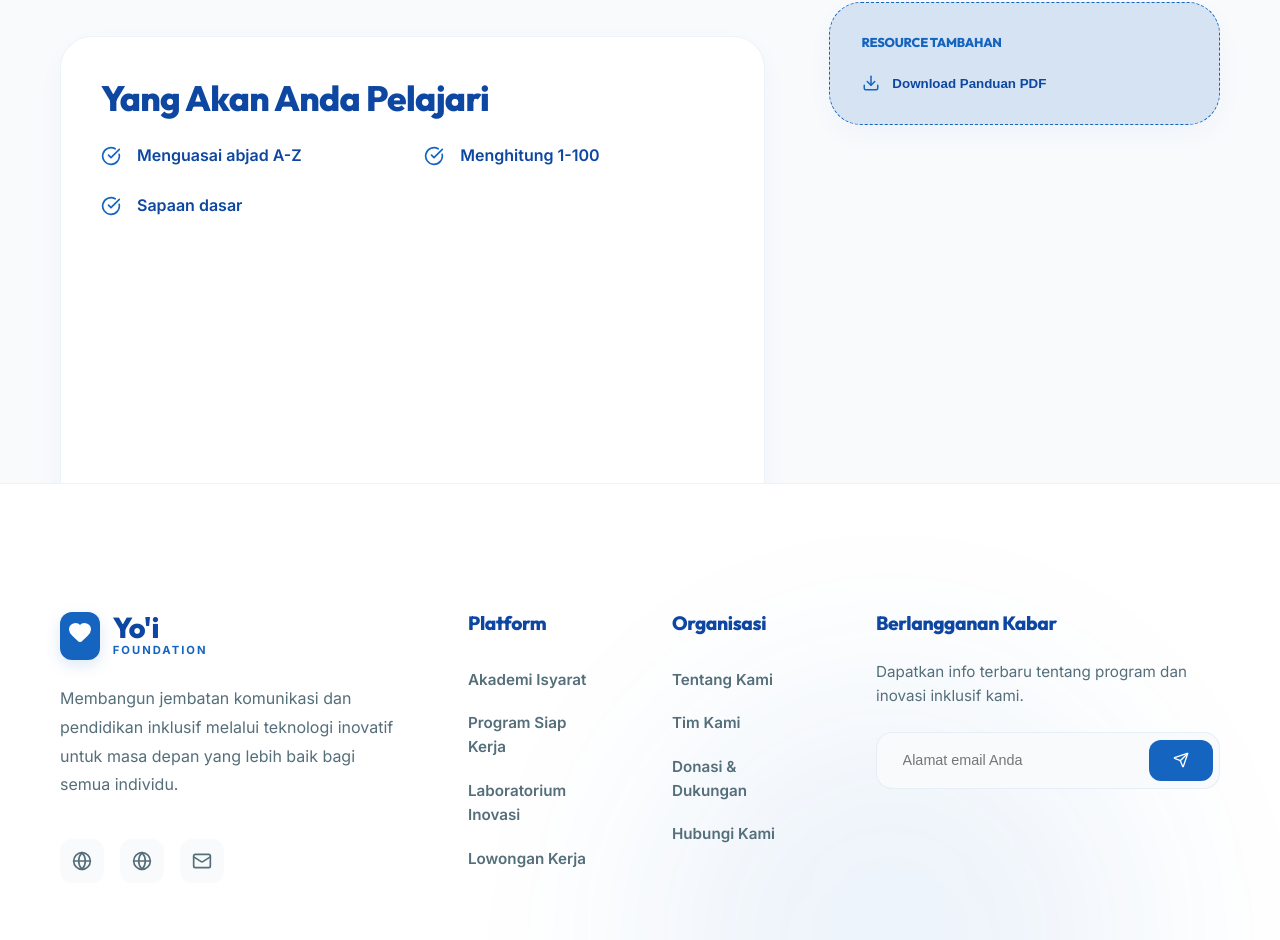
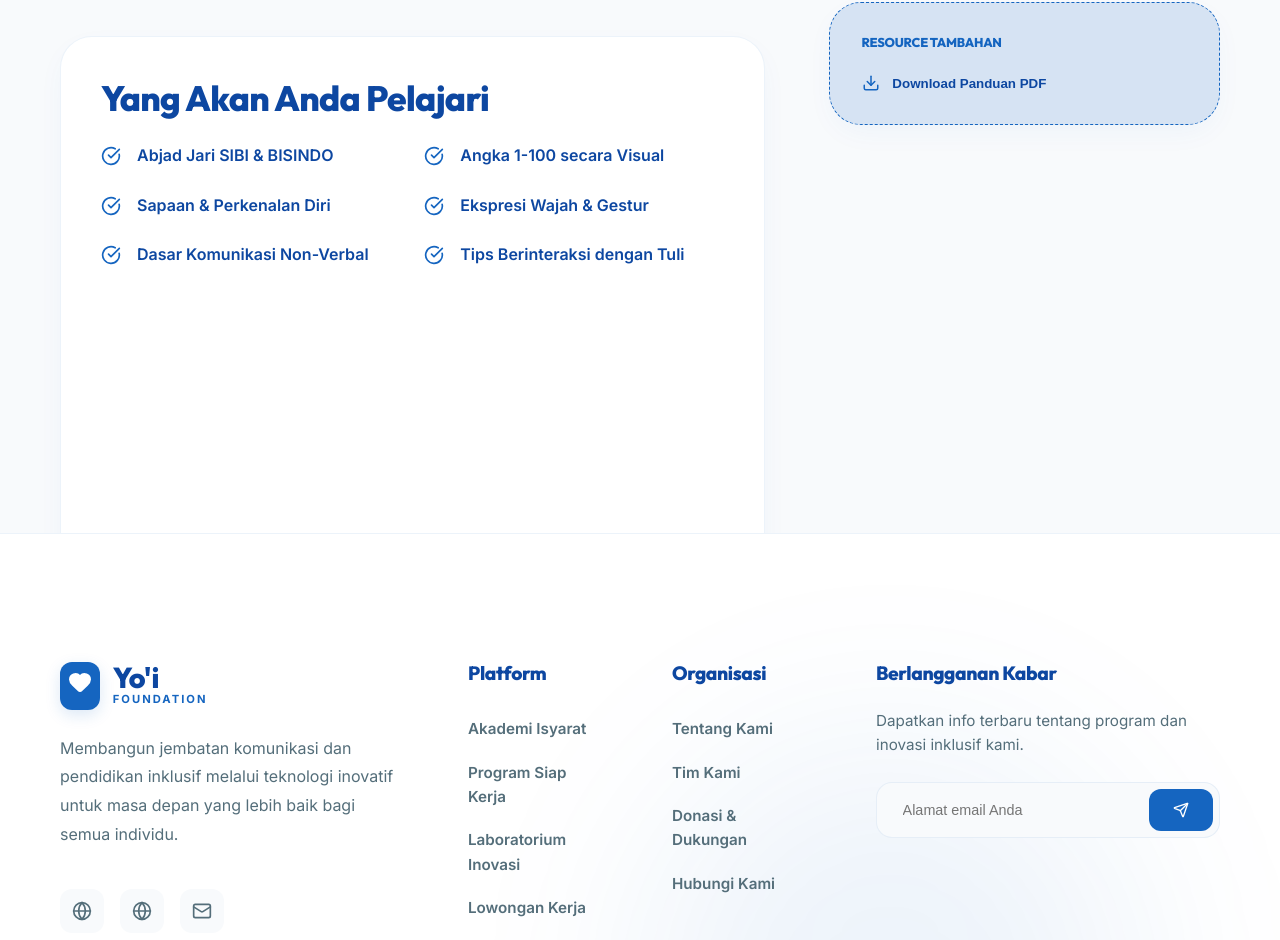
Before and after one commit to anhar-glicth/yoiapp, a React (Vite) app: page /learning/level-dasar in a window 1280 px wide. Shown: the part 1058-1998 px from the top of the page. Built offline with nearby package versions, Linux system fonts and the light colour scheme.

Commit message:
feat: add ModuleDetail page with lesson curriculum and instructor details

```diff
--- a/src/pages/ModuleDetail.jsx
+++ b/src/pages/ModuleDetail.jsx
@@ -12,7 +12,7 @@ const moduleData = {
     videoUrl: 'https://www.youtube.com/embed/dQw4w9WgXcQ',
     duration: '45 Menit',
     rating: '4.9',
-    outcomes: ['Menguasai abjad A-Z', 'Menghitung 1-100', 'Sapaan dasar'],
+    outcomes: ['Abjad Jari SIBI & BISINDO', 'Angka 1-100 secara Visual', 'Sapaan & Perkenalan Diri', 'Ekspresi Wajah & Gestur', 'Dasar Komunikasi Non-Verbal', 'Tips Berinteraksi dengan Tuli'],
     lessons: [
       { id: 1, title: 'Abjad Jari A - J', duration: '10:00', completed: true },
       { id: 2, title: 'Abjad Jari K - Z', duration: '12:00', completed: false },
```
